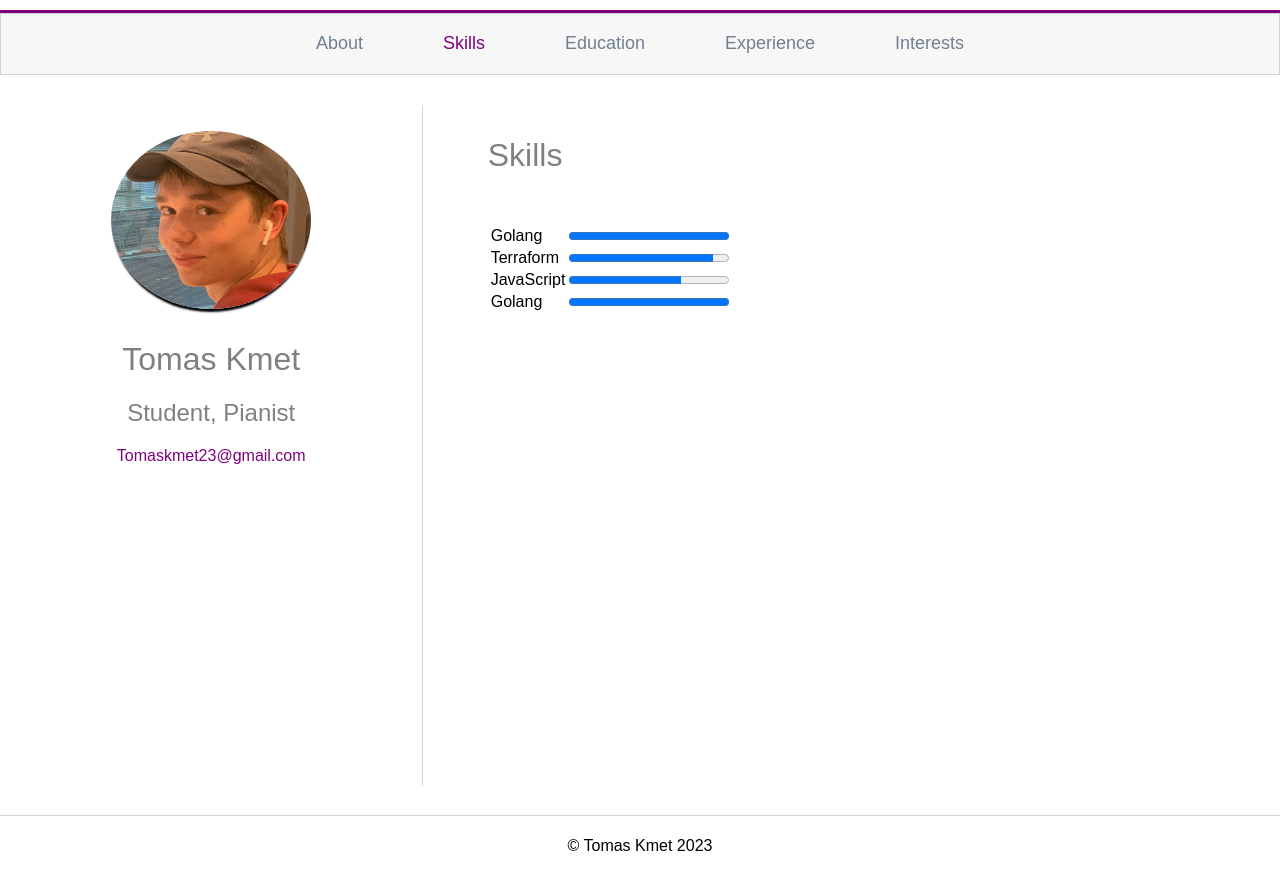
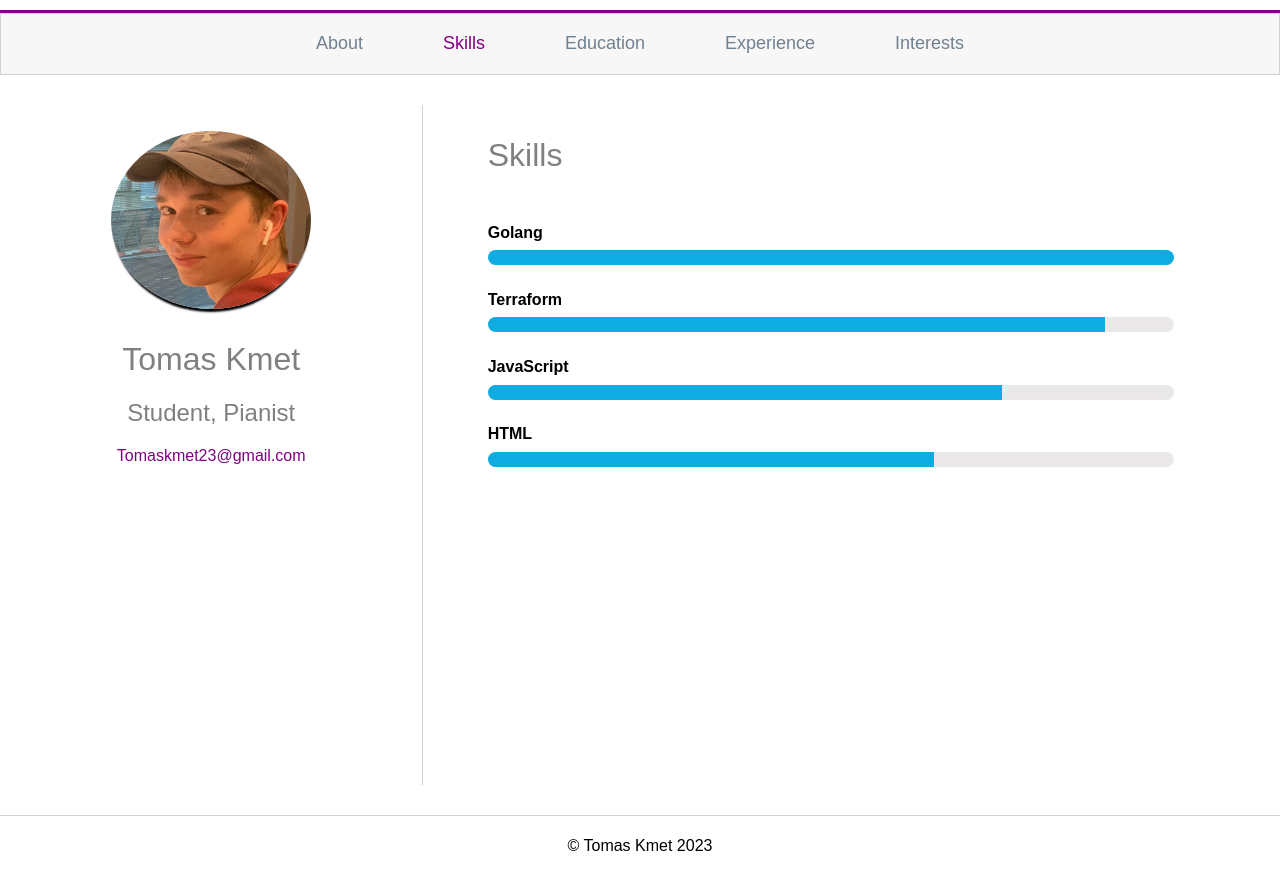
Before and after one commit to T-o-mas/T-o-mas.github.io, a plain HTML site: page skills.html in a window 1280 px wide. Shown: the top 876 px of the page. Drawn offline with Linux system fonts and the light colour scheme.

Commit message:
pushing files to remote repo

```diff
--- a/skills.html
+++ b/skills.html
@@ -10,11 +10,11 @@
   <body id="container">
     <div class="top_bar"></div>
     <nav id="nav">
-      <a href="index.html">About</a>
+      <a id="menu" href="index.html">About</a>
       <a id="selected">Skills</a>
-      <a href="education.html">Education</a>
-      <a href="experinece.html">Experience</a>
-      <a href="interests.html">Interests</a>
+      <a id="menu" href="education.html">Education</a>
+      <a id="menu" href="experinece.html">Experience</a>
+      <a id="menu" href="interests.html">Interests</a>
     </nav>
 
     <div id="content">
@@ -32,28 +32,22 @@
           <p id="Rh1">Skills</p>
         </header>
         <br />
-        <table id="Rtable">
-          <tr>
-            <td><label for="Golang">Golang</label></td>
-            <td><progress id="Golang" value="100" max="100">100%</progress></td>
-          </tr>
-          <tr>
-            <td><label for="Terraform">Terraform</label></td>
-            <td>
-              <progress id="Terraform" value="90" max="100">90%</progress>
-            </td>
-          </tr>
-          <tr>
-            <td><label for="JavaScript">JavaScript</label></td>
-            <td>
-              <progress id="JavaScript" value="70" max="100">70%</progress>
-            </td>
-          </tr>
-          <tr>
-            <td><label for="HTML">Golang</label></td>
-            <td><progress id="HTML" value="100" max="100">100%</progress></td>
-          </tr>
-        </table>
+        <b><div id="label">Golang</div></b>
+        <div class="progress">
+          <div class="fill1" style="width: 100%"></div>
+        </div>
+        <b><div id="label">Terraform</div></b>
+        <div class="progress">
+          <div class="fill2" style="width: 90%"></div>
+        </div>
+        <b><div id="label">JavaScript</div></b>
+        <div class="progress">
+          <div class="fill3" style="width: 70%"></div>
+        </div>
+        <b><div id="label">HTML</div></b>
+        <div class="progress">
+          <div class="fill4" style="width: 65%"></div>
+        </div>
       </div>
     </div>
     <footer>&copy Tomas Kmet 2023</footer>
--- a/style.css
+++ b/style.css
@@ -112,7 +112,7 @@ img {
 
 }
 
-a {
+#menu {
   margin-block: 5px;
   margin-inline: 30px;
   padding: 10px;
@@ -124,6 +124,11 @@ a {
 
 #selected {
     color: purple;
+    margin-block: 5px;
+    margin-inline: 30px;
+    padding: 10px;
+    justify-content: center;
+    text-decoration: none;
 }
 
 #LeftSidebox {
@@ -158,10 +163,10 @@ footer {
     /*min-height: ;*/
 }
 
-#list {
+.list {
     display: flex;
     justify-content: start;
-    margin-left: 2.5%;
+    margin-left: 7.5%;
     margin-bottom: 20px;
 }
 
@@ -174,6 +179,8 @@ footer {
 }
 #purplelink {
     color: purple;
+    text-decoration: none;
+
 }
 
 div.top_bar
@@ -182,6 +189,78 @@ div.top_bar
     background-color: purple;
     margin-top: 10px;
 }
+
+.progress {
+    display: flex;
+    flex: 1;
+    justify-content: center;
+    height: 15px;
+    width: 80%;
+    background-color: rgb(234, 232, 232);
+    border-radius: 25px;
+    margin-left: 7.5%;
+    margin-right: 10%;
+    margin-bottom: 3%;
+}
+
+.fill1 {
+    display: flex;
+    flex: 1;
+    width: 100%;
+    justify-content: left;
+    height: 15px;
+    background-color: rgb(15, 172, 225);
+    border-bottom-left-radius: 25px;
+    border-radius: 25px;
+}
+.fill2 {
+    display: flex;
+    flex: 1;
+    width: 90%;
+    justify-content: left;
+    height: 15px;
+    background-color: rgb(15, 172, 225);
+    border-bottom-left-radius: 25px;
+    border-top-left-radius: 25px;
+    margin-right: 10%;
+
+}
+.fill3 {
+    display: flex;
+    flex: 1;
+    width: 70%;
+    justify-content: left;
+    height: 15px;
+    background-color: rgb(15, 172, 225);
+    border-bottom-left-radius: 25px;
+    border-top-left-radius: 25px;
+    margin-right: 25%;
+
+}
+.fill4 {
+    display: flex;
+    width: 65%;
+    flex: 1;
+    justify-content: flex-start;
+    height: 15px;
+    background-color: rgb(15, 172, 225);
+    border-bottom-left-radius: 25px;
+    border-top-left-radius: 25px;
+    margin-right: 35%;
+}
+
+#label {
+    margin-left: 7.5%;
+    margin-right: 10%;
+    margin-bottom: 1%;
+}
+
+.progress > span {
+    background-color: blue;
+    justify-content: start;
+
+}
+
 
 @media only screen and (max-width: 800px) {
     #nav {
@@ -197,7 +276,7 @@ div.top_bar
 
     }
 
-    a {
+    #menu {
       margin-block: 5px;
       margin-inline: 30px;
       padding: 10px;
@@ -209,8 +288,8 @@ div.top_bar
     #content {
         display: flex;
         flex-direction: column;
+        min-height: 1000px;
         background-color: white;
-        height: 85vh;
         padding-bottom: 30px;
         padding-top: 30px;
         /*min-height: ;*/
@@ -229,4 +308,5 @@ div.top_bar
         padding-right: 80px;
 
     }
+
 }
```
Also changed, not shown: education.html (+4 -4 lines), experinece.html (+7 -6 lines), index.html (+4 -4 lines), interests.html (+15 -15 lines), 2 other files.
